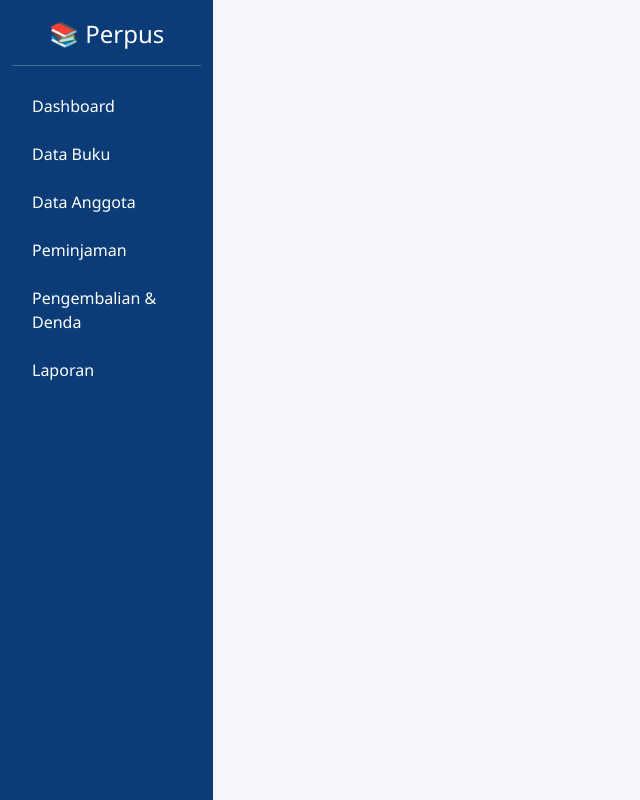
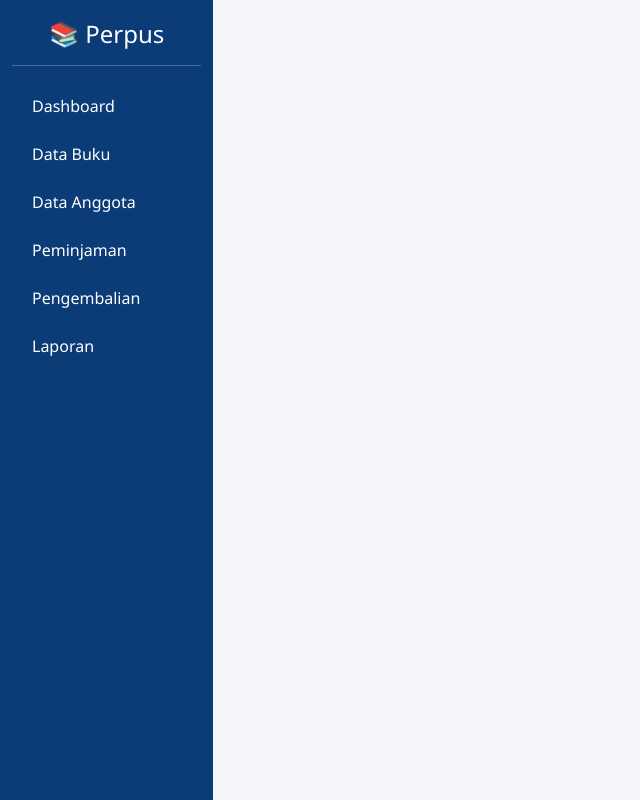
Before and after one commit to pramaspx/Manajemen-perpustakaan, a PHP site: page /layout.php in a window 1280 px wide. Shown: the whole page, without its empty margins (0-640 px from the left). Run offline with PHP 8.4, Linux system fonts and the light colour scheme.

Commit message:
Update layout.php

```diff
--- a/perpustakaan/layout.php
+++ b/perpustakaan/layout.php
@@ -59,7 +59,7 @@ body {
     <a href="/perpustakaan/buku/buku.php">Data Buku</a>
     <a href="/perpustakaan/anggota/anggota.php">Data Anggota</a>
     <a href="/perpustakaan/peminjaman/peminjaman.php">Peminjaman</a>
-    <a href="/perpustakaan/pengembalian/pengembalian.php">Pengembalian & Denda</a>
+    <a href="/perpustakaan/pengembalian/pengembalian.php">Pengembalian</a>
     <a href="/perpustakaan/laporan/laporan.php">Laporan</a>
 </div>
 
```
